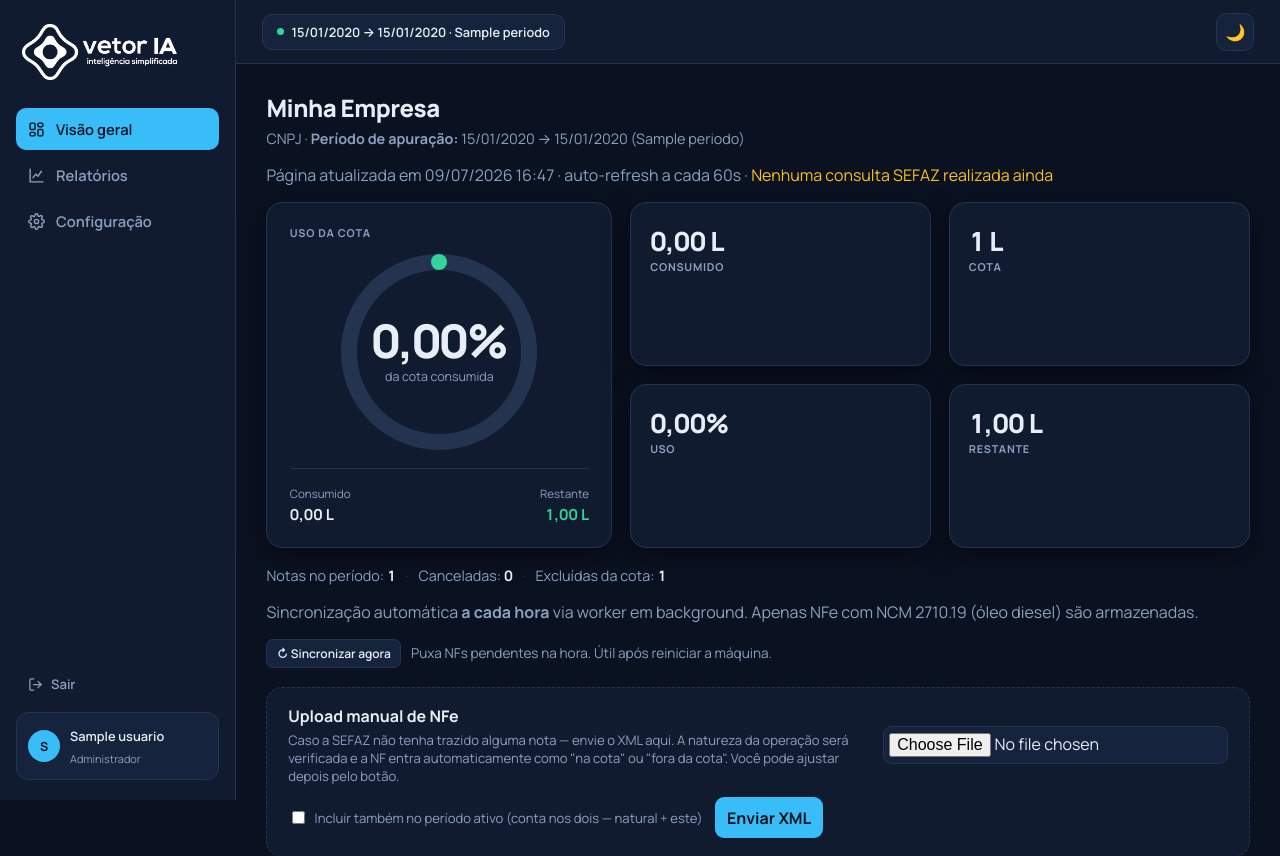
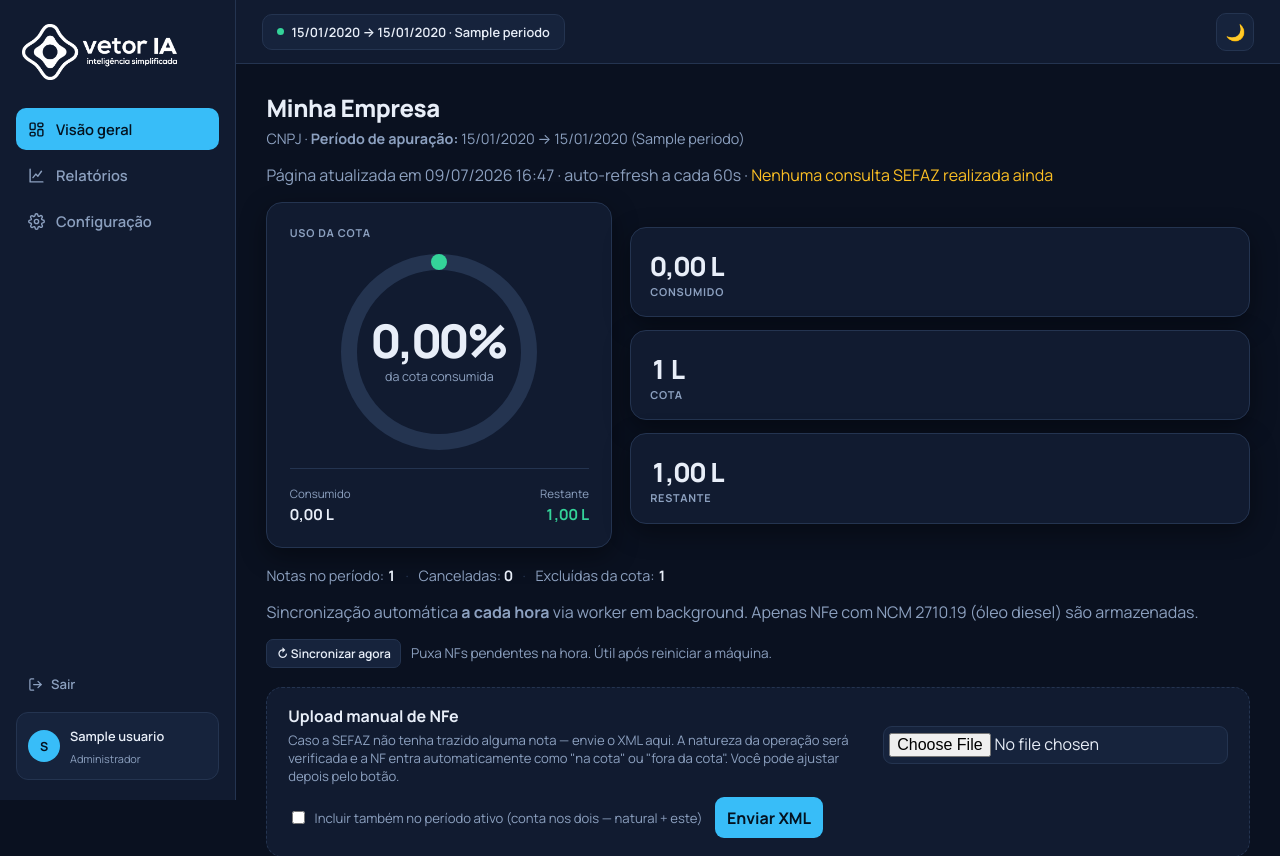
Before and after one commit to caicrangel/claude_code, a FastAPI app: page /dashboard in a window 1280 px wide. Shown: the top 856 px of the page. Run offline with FastAPI, Linux system fonts and the light colour scheme; the visitor is signed in with stand-in values (Sample User, id 1); tables that the repository leaves empty hold one stand-in row (values such as "Sample post"); parts of the project's set-up code (start-up, migrations or seed data) failed here and were passed over.

Commit message:
Dashboard: remove card 'uso' (redundante com o medidor) e reduz cards
- Remove o KPI 'uso' — a porcentagem ja aparece em destaque no medidor.
- KPIs restantes (consumido/cota/restante) empilhados em coluna unica ao
  lado do medidor, conteudo centralizado.
- overview-top: align-items stretch -> center, para os cards ficarem do
  tamanho do conteudo em vez de esticar ate a altura do medidor.

```diff
--- a/app/static/app.css
+++ b/app/static/app.css
@@ -212,7 +212,7 @@ button:hover { filter: brightness(1.06); }
 .gauge-foot .gf-v.ok { color: var(--ok); }
 
 /* área que agrupa gauge + KPIs no topo do dashboard */
-.overview-top { display: grid; grid-template-columns: 346px 1fr; gap: 1.1rem; margin: 1rem 0 1.1rem; align-items: stretch; }
+.overview-top { display: grid; grid-template-columns: 346px 1fr; gap: 1.1rem; margin: 1rem 0 1.1rem; align-items: center; }
 .overview-top .kpi { margin: 0; }
 
 /* === KPIs === */
@@ -221,7 +221,10 @@ button:hover { filter: brightness(1.06); }
   grid-template-columns: repeat(4, 1fr);
   margin: 1rem 0 1.5rem;
 }
-.overview-top .kpi { grid-template-columns: repeat(2, 1fr); }
+/* No overview: 3 KPIs empilhados ao lado do medidor, conteúdo centralizado
+   (evita cards "gigantes" com espaço vazio quando esticam pela altura). */
+.overview-top .kpi { grid-template-columns: 1fr; gap: 0.8rem; }
+.overview-top .kpi > div { display: flex; flex-direction: column; justify-content: center; }
 .kpi > div, .kpi-card {
   background: var(--panel); border: 1px solid var(--border);
   padding: 1.1rem 1.2rem; border-radius: var(--radius);
--- a/app/templates/base.html
+++ b/app/templates/base.html
@@ -9,7 +9,7 @@
   <link rel="preconnect" href="https://fonts.googleapis.com">
   <link rel="preconnect" href="https://fonts.gstatic.com" crossorigin>
   <link href="https://fonts.googleapis.com/css2?family=Manrope:wght@400;500;600;700;800&display=swap" rel="stylesheet">
-  <link rel="stylesheet" href="/static/app.css?v=19">
+  <link rel="stylesheet" href="/static/app.css?v=20">
   <script>
     // tema aplicado antes da pintura para evitar flash
     (function(){
--- a/app/templates/dashboard.html
+++ b/app/templates/dashboard.html
@@ -57,7 +57,6 @@
       <div class="kpi">
         <div><strong>{{ consumo|litros }}</strong><span>consumido</span></div>
         <div><strong>{{ cota|litros_curto }}</strong><span>cota</span></div>
-        <div><strong>{{ pct|pct }}</strong><span>uso</span></div>
         <div><strong>{{ restante|litros }}</strong><span>restante</span></div>
       </div>
     </div>
```
